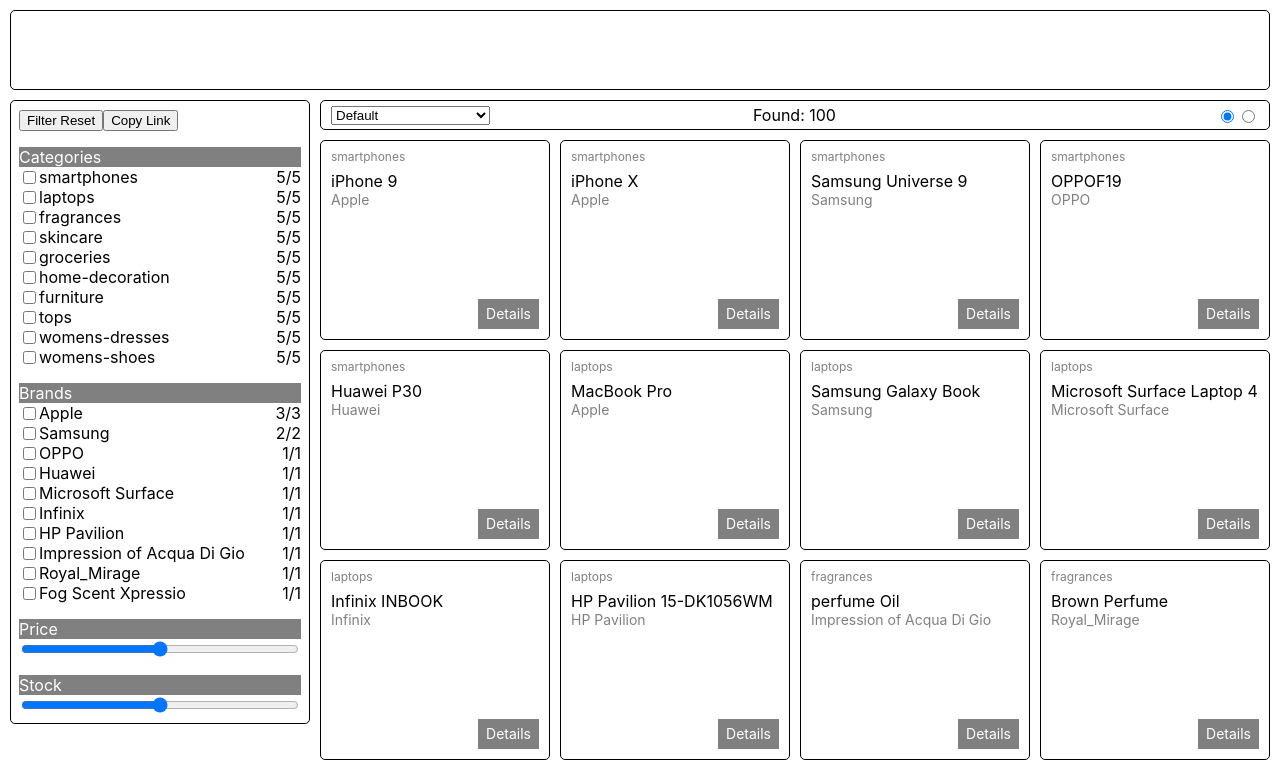
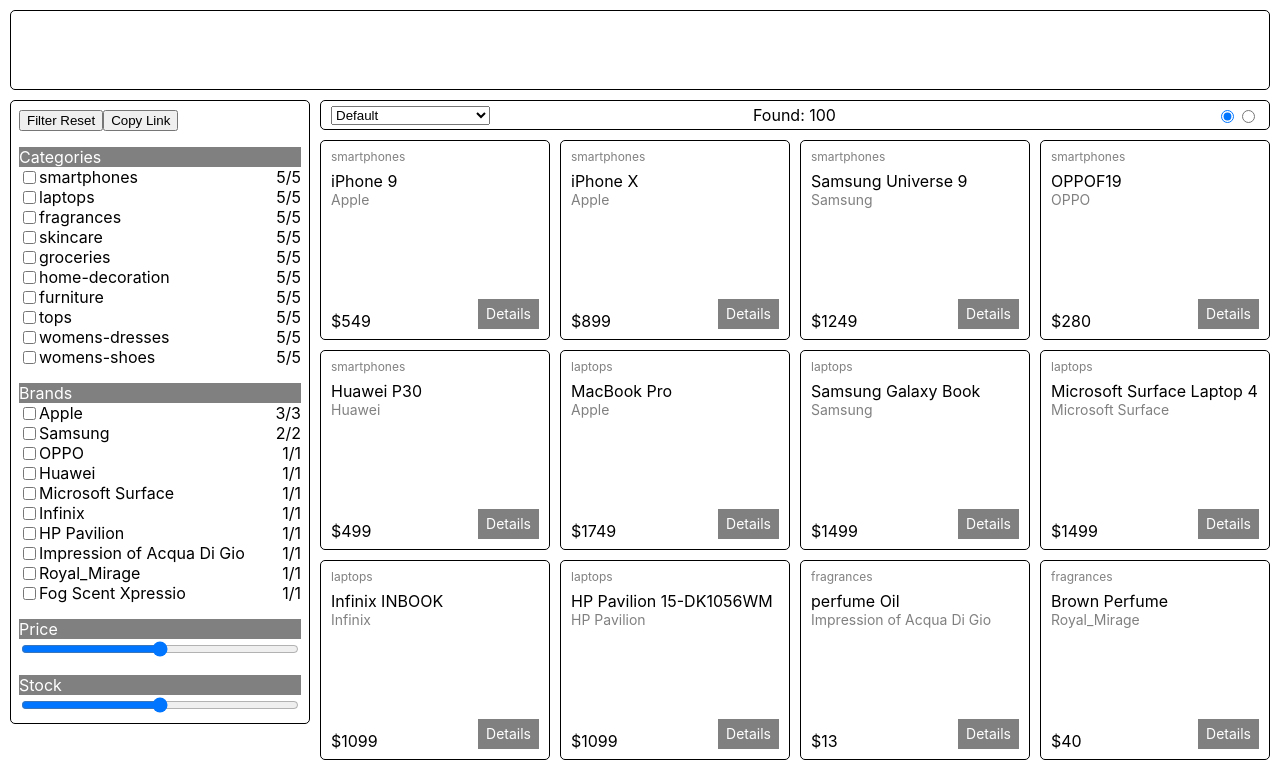
Before and after one commit to ShkredovDmitriy/online-store, a React (Create React App) app: page / in a window 1280 px wide. Shown: the top 768 px of the page. Built offline with nearby package versions, Linux system fonts and the light colour scheme.

Commit message:
feat: add price

```diff
--- a/src/components/ProductCard/ProductCard.tsx
+++ b/src/components/ProductCard/ProductCard.tsx
@@ -4,13 +4,14 @@
 import "./productCard.scss";
 
 export const ProductCard = ({ product }: { product: TProductItem }) => {
-  const { id, category, title, brand } = product;
+  const { id, category, title, brand, price } = product;
 
   return (
     <div className="product-card">
       <div className="product-card__category">{category}</div>
       <div className="product-card__title">{title}</div>
       <div className="product-card__brand">{brand}</div>
+      <div className="product-card__price">{price}</div>
       <Link className="product-card__button-info" to={`/product/${id}`}>
         Details
       </Link>
--- a/src/components/ProductCard/productCard.scss
+++ b/src/components/ProductCard/productCard.scss
@@ -1,5 +1,7 @@
 .product-card {
   position: relative;
+  display: flex;
+  flex-direction: column;
   width: auto;
   height: 12.5rem;
   padding: 0.625rem;
@@ -25,6 +27,16 @@
     color: gray;
   }
 
+  &__price {
+    margin-top: auto;
+    font-size: 1rem;
+    line-height: 1;
+
+    &:before {
+      content: "$";
+    }
+  }
+
   &__button-info {
     position: absolute;
     bottom: 0.625rem;
```
